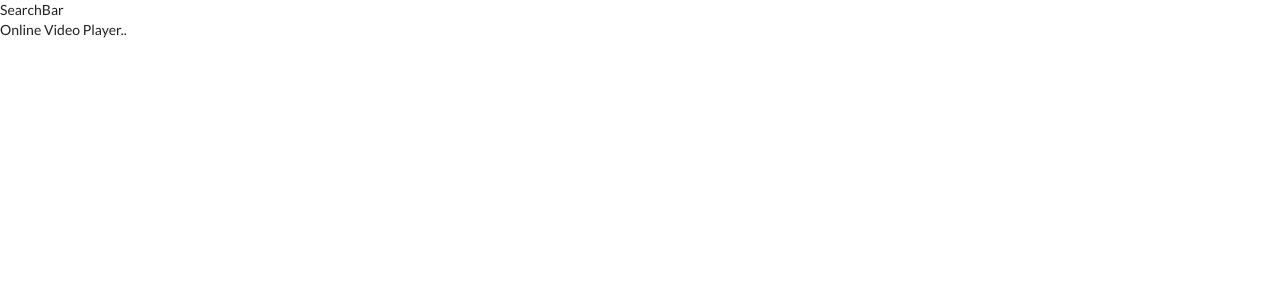
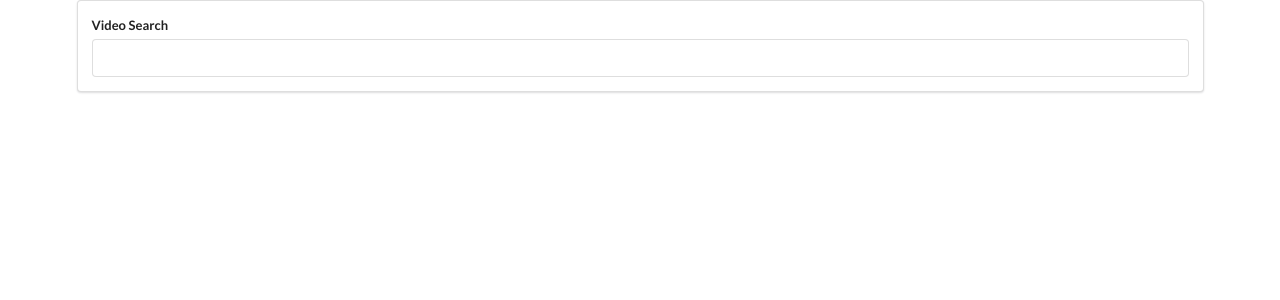
Before and after one commit to anilmkadam/video-player-app-react, a React (Create React App) app: page / in a window 1280 px wide. Shown: the top 300 px of the page. Built offline with nearby package versions, Linux system fonts and the light colour scheme.

Commit message:
Handling form submittal - onSubmit and onChange

```diff
--- a/src/components/App.js
+++ b/src/components/App.js
@@ -4,9 +4,8 @@
 class App extends React.Component {
   render() {
     return (
-      <div>
+      <div className='ui container'>
         <SearchBar />
-        Online Video Player..
       </div>
     );
   }
--- a/src/components/SearchBar.js
+++ b/src/components/SearchBar.js
@@ -1,8 +1,31 @@
 import React from "react";
 
 class SearchBar extends React.Component {
+  state = { term: "" };
+  onInputChange = (event) => {
+    this.setState({ term: event.target.value });
+  };
+
+  onFormSubmit = (event) => {
+    event.preventDefault();
+    console.log(this.state.term);
+  };
   render() {
-    return <div>SearchBar</div>;
+    return (
+      <div className='ui segment'>
+        <form className='ui form' onSubmit={this.onFormSubmit}>
+          <div className='field'>
+            <label htmlFor='search-bar'>Video Search</label>
+            <input
+              id='search-bar'
+              type='text'
+              value={this.state.term}
+              onChange={this.onInputChange}
+            />
+          </div>
+        </form>
+      </div>
+    );
   }
 }
 
```
